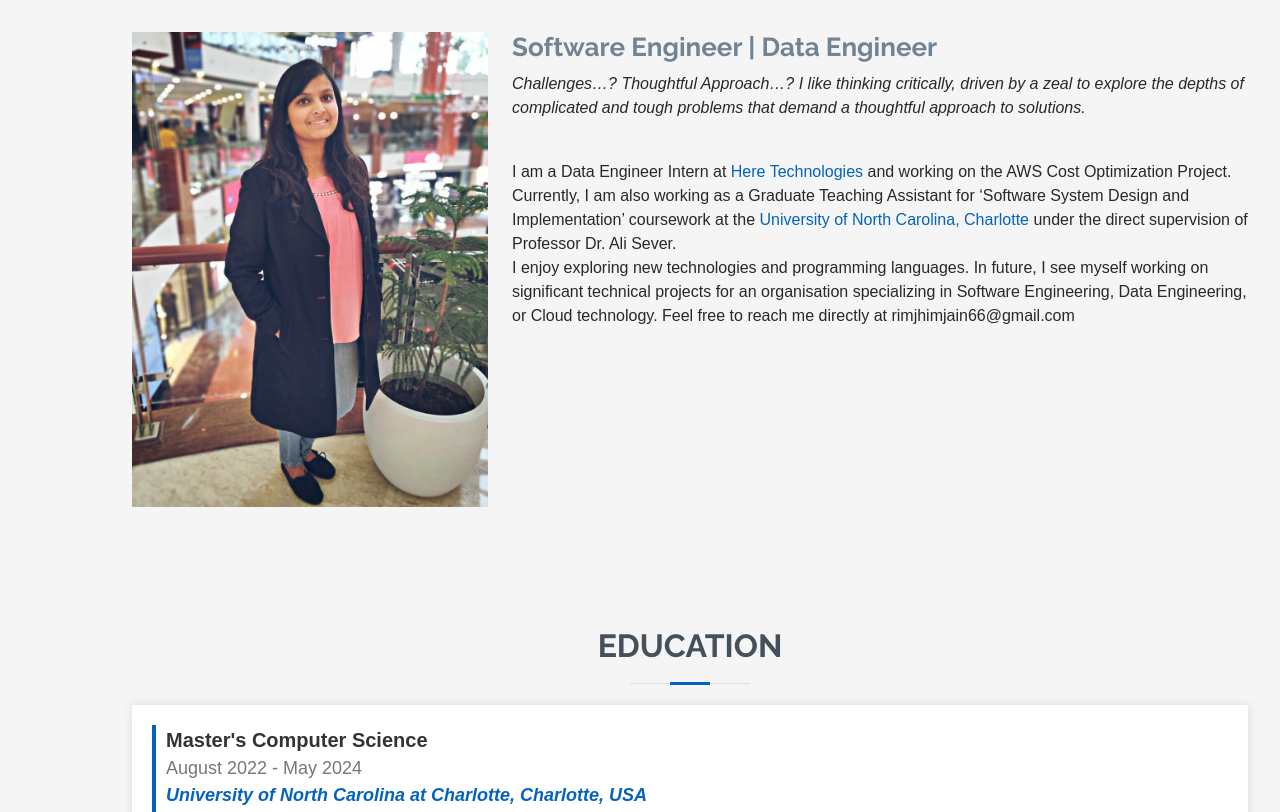
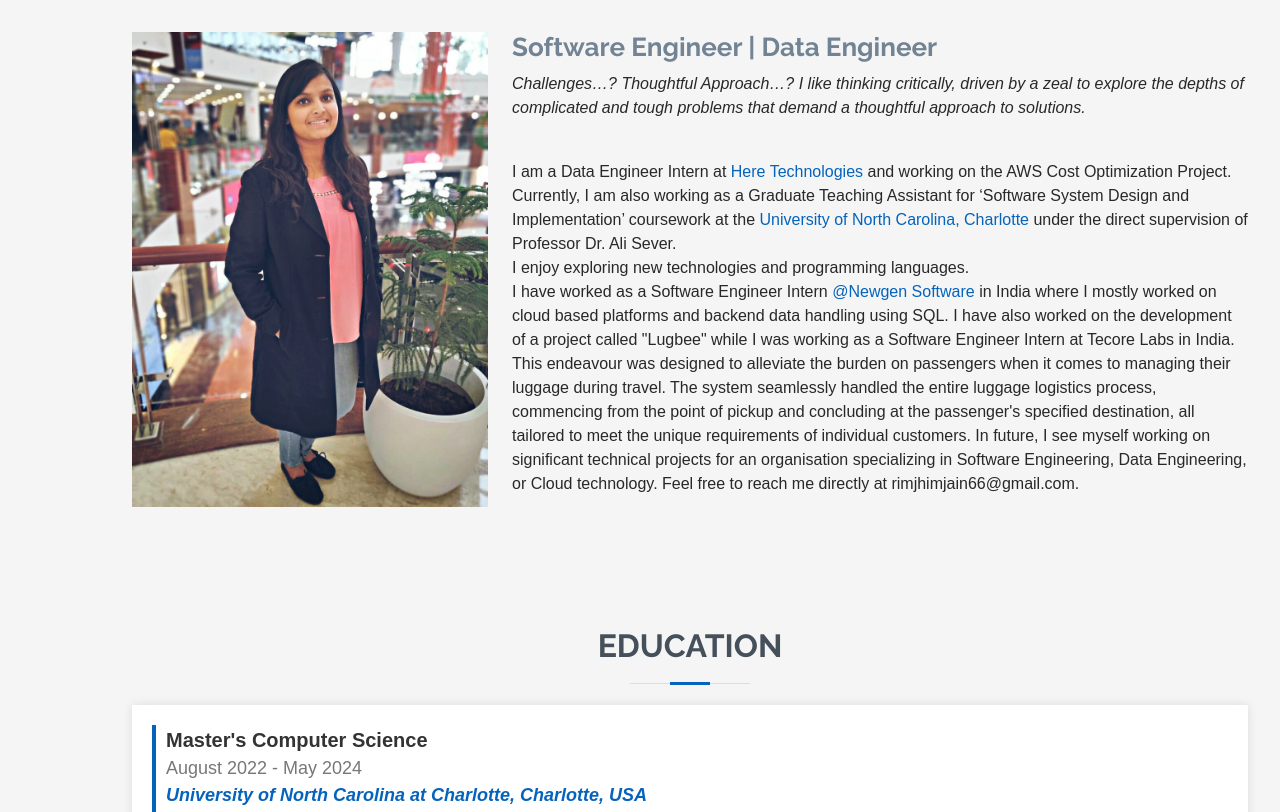
Before and after one commit to Rimjhim-Jain-6/portfolio, a plain HTML site: page index.html in a window 1280 px wide. Shown: the part 1040-1852 px from the top of the page. Drawn offline with Linux system fonts and the light colour scheme.

Commit message:
Update index.html

```diff
--- a/index.html
+++ b/index.html
@@ -106,8 +106,12 @@ Data Engineer Intern at <a href="https://www.here.com/?cid=Brand-PureBrand-Googl
 Currently, I am also working as a
 Graduate Teaching Assistant for ‘Software System Design and Implementation’ coursework
 at the <a href="https://www.charlotte.edu/">University of North Carolina, Charlotte</a> under the direct supervision of Professor Dr. Ali Sever.<br>
-I enjoy exploring new technologies and programming languages. In future, I see myself working on significant technical projects for an organisation specializing in Software Engineering, Data Engineering, or Cloud technology.
-Feel free to reach me directly at rimjhimjain66@gmail.com
+I enjoy exploring new technologies and programming languages.
+<br>
+I have worked as a Software Engineer Intern <a href="https://newgensoft.com/">@Newgen Software</a> in India where I mostly worked on cloud based platforms and backend data handling using SQL. I have also worked on the development of a project called "Lugbee" while I was working as a Software Engineer
+Intern at Tecore Labs in India. This endeavour was designed to alleviate the burden on passengers when it comes to managing their luggage during travel. The system seamlessly handled the entire luggage logistics process, commencing from the point of pickup and concluding at the passenger's specified destination, all tailored to meet the unique requirements of individual customers.
+In future, I see myself working on significant technical projects for an organisation specializing in Software Engineering, Data Engineering, or Cloud technology.
+Feel free to reach me directly at rimjhimjain66@gmail.com.
             </p>
           </div>
         </div>
```
